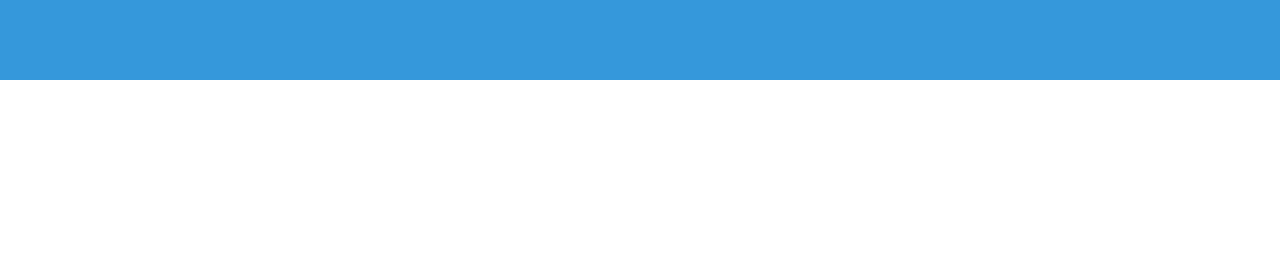
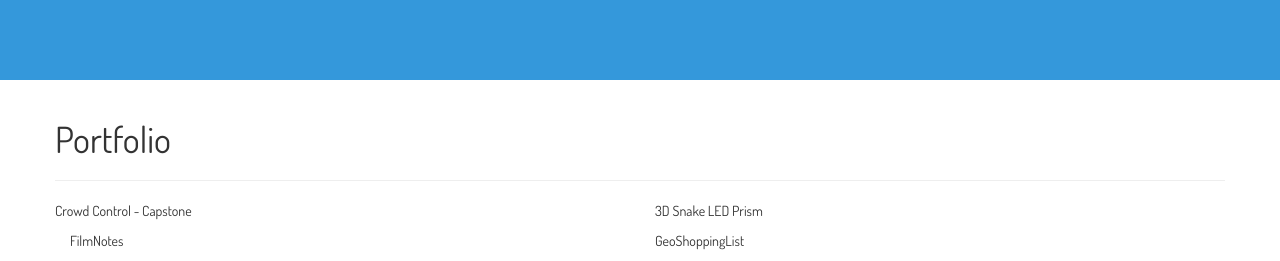
Before and after one commit to robertozimek/robertozimek.github.io, a plain HTML site: page index.html in a window 1280 px wide. Shown: the part 625-886 px from the top of the page. Before the commit the page ends 800 px from the top, so only its background shows below. Drawn offline with nearby package versions, Linux system fonts and the light colour scheme.

Commit message:
Added Portfolio Section

```diff
--- a/index.html
+++ b/index.html
@@ -39,7 +39,7 @@
     </div>
     </div>
 
-    <!-- Header -->
+    <!-- Home -->
     <header id="home" name="home">
         <div class="container">
             <div class="row">
@@ -55,6 +55,37 @@
         </div>
     </header>
 
+    <!-- Portfolio -->
+		<div class="container" id="portfolio" name="portfolio">
+			<div class="row white">
+			<br>
+				<h1 class="centered">Portfolio</h1>
+				<hr>
+
+        <div class="row white">
+  				<div class="col-lg-6">
+  					<p>
+              Crowd Control - Capstone
+            </p>
+  				</div><!-- col-lg-6 -->
+
+  				<div class="col-lg-6">
+  					<p>3D Snake LED Prism</p>
+  				</div><!-- col-lg-6 -->
+  			</div><!-- row -->
+
+				<div class="col-lg-6">
+					<p>
+            FilmNotes
+          </p>
+				</div><!-- col-lg-6 -->
+
+				<div class="col-lg-6">
+					<p>GeoShoppingList</p>
+				</div><!-- col-lg-6 -->
+			</div><!-- row -->
+		</div><!-- container -->
+
     <script type="text/javascript" src="bower_components/bootstrap/dist/js/bootstrap.min.js"></script>
   	<script type="text/javascript" src="bower_components/jquery.easing/dist/js/jquery.easing.1.3.js"></script>
     <script type="text/javascript" src="bower_components/smooth-scroll/dist/js/smooth-scroll.js"></script>
```
